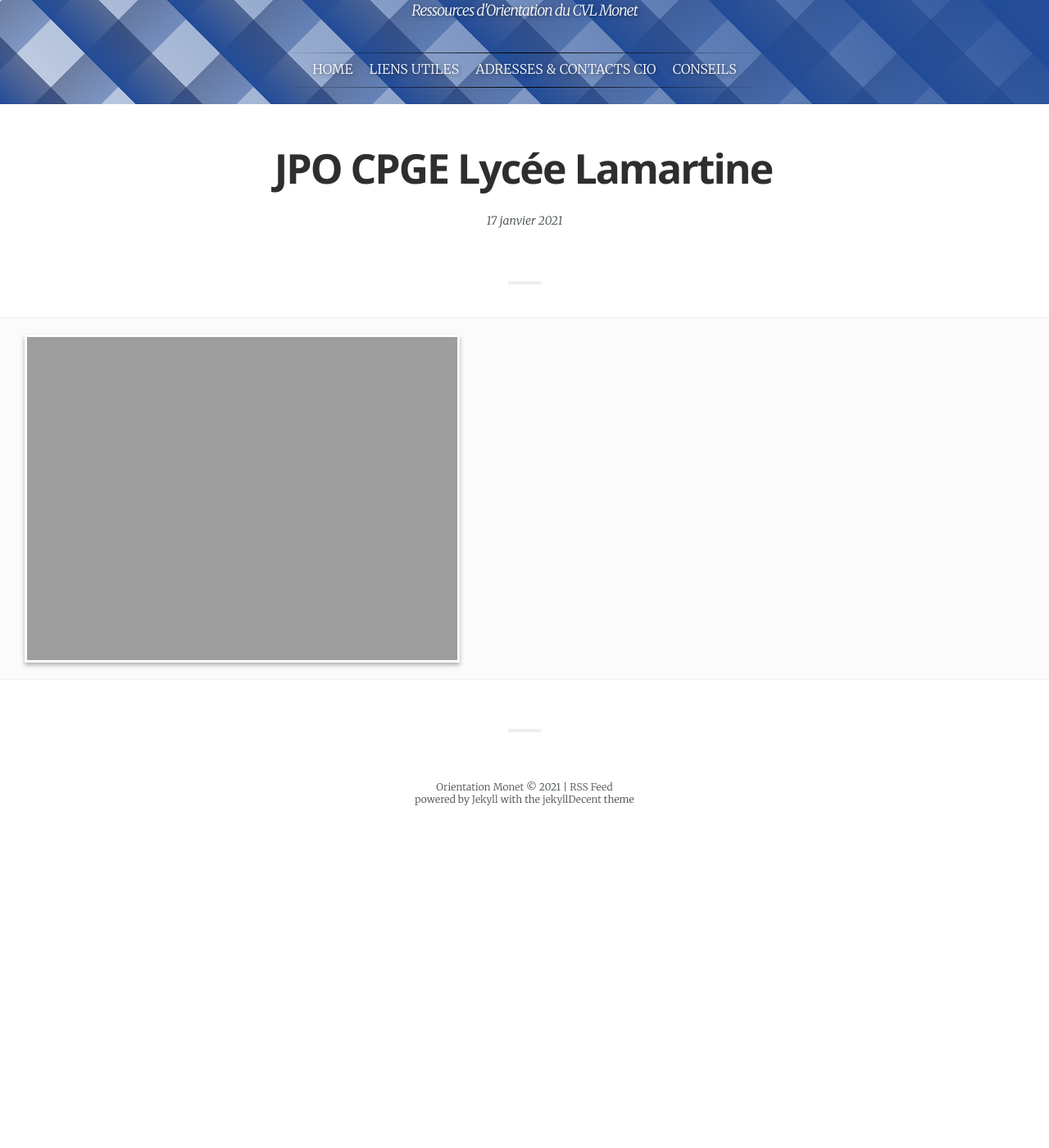
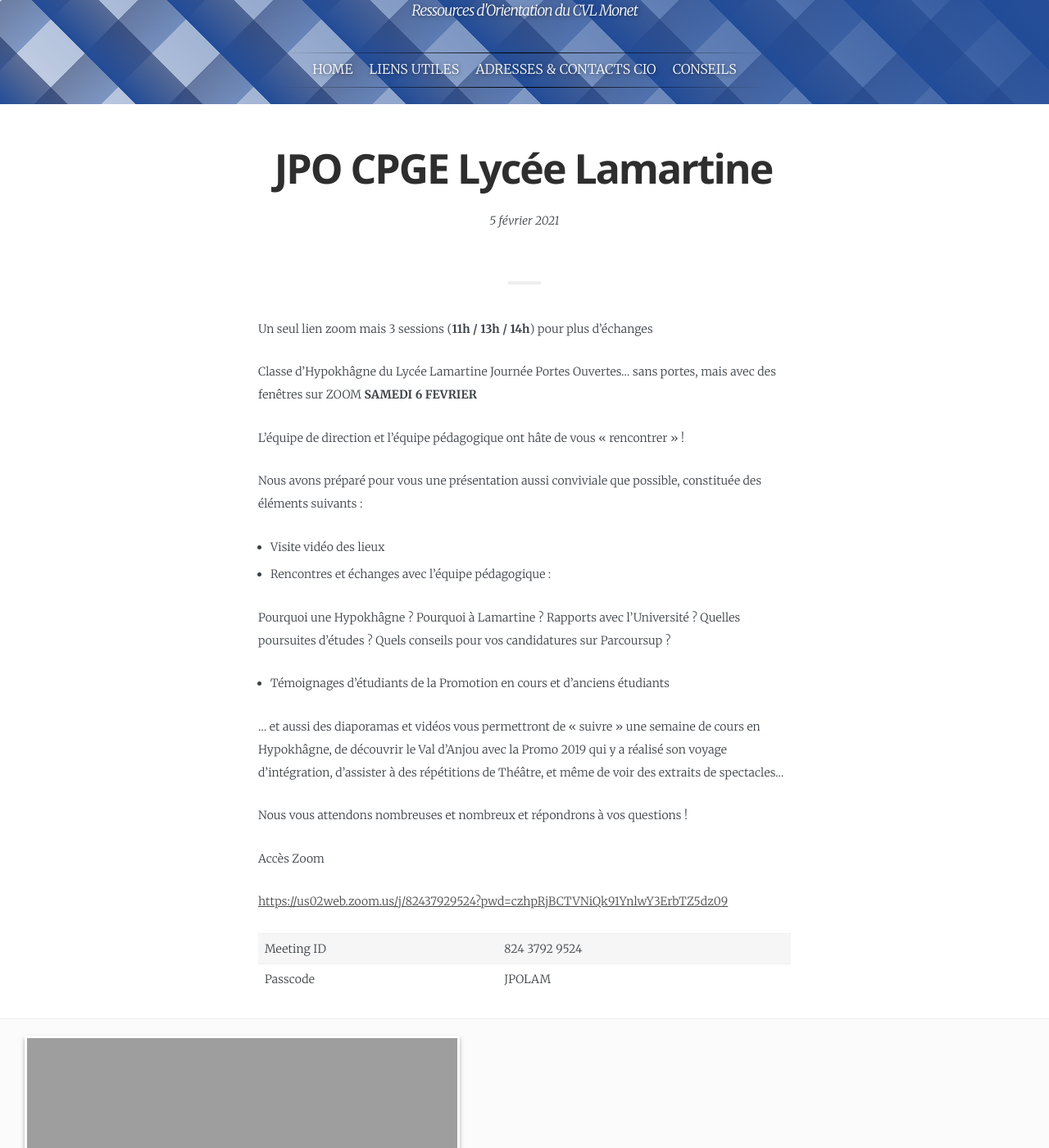
Before and after one commit to cvl-monet/cvl-monet.github.io, a Jekyll site: the page built from _posts/2021-01-17-PO-LAMARTINE.md, in a window 1280 px wide and 1400 px high, scrolled down 245 px. Shown: the whole window at 82% size. Built offline with Jekyll 4.4.1, drawn with Linux system fonts in a browser that asks for light colours; some web fonts are replaced; before the commit the page ends 1249 px from its top, so only the background shows below that.

Commit message:
JPO LAMARTINE update

```diff
--- a/_posts/2021-01-17-PO-LAMARTINE.md
+++ b/_posts/2021-01-17-PO-LAMARTINE.md
@@ -1,13 +1,51 @@
 ---
 layout:            post
 title:             "JPO CPGE Lycée Lamartine"
-date:              2021-01-17 12:27:00 +0100
+date:              2021-02-05 19:26:00 +0100
 tags:              Portes-ouvertes Lamartine
 category:          Portes-ouvertes
 author:            scotthamilton
 language:          fr
 ---
 
+Un seul lien zoom mais 3 sessions (**11h / 13h / 14h**) pour plus d'échanges
+
+Classe d’Hypokhâgne du Lycée Lamartine
+Journée Portes Ouvertes… sans portes, mais avec des fenêtres sur ZOOM
+**SAMEDI 6 FEVRIER**
+
+
+L’équipe de direction et l’équipe pédagogique ont hâte de vous « rencontrer » !
+
+Nous avons préparé pour vous une présentation aussi conviviale que possible, constituée des éléments suivants :
+
+ - Visite vidéo des lieux
+
+ - Rencontres et échanges avec l’équipe pédagogique :
+
+Pourquoi une Hypokhâgne ?
+Pourquoi à Lamartine ?
+Rapports avec l’Université ?
+Quelles poursuites d’études ?
+Quels conseils pour vos candidatures sur Parcoursup ?
+
+
+- Témoignages d’étudiants de la Promotion en cours et d’anciens étudiants
+
+… et aussi des diaporamas et vidéos vous permettront de « suivre » une semaine de cours en Hypokhâgne, de découvrir le Val d’Anjou avec la Promo 2019 qui y a réalisé son voyage d’intégration, d’assister à des répétitions de Théâtre, et même de voir des extraits de spectacles…
+
+ Nous vous attendons nombreuses et nombreux et répondrons à vos questions !
+
+
+
+
+Accès Zoom
+
+[https://us02web.zoom.us/j/82437929524?pwd=czhpRjBCTVNiQk91YnlwY3ErbTZ5dz09](https://us02web.zoom.us/j/82437929524?pwd=czhpRjBCTVNiQk91YnlwY3ErbTZ5dz09)
+
+|Meeting ID| 824 3792 9524|
+|Passcode| JPOLAM|
+
 <div class="album">
    <figure>
       <img src="{{ "/media/img/LAMARTINE/JPO-CPGE-LAMARTINE-2021-6-fev.jpg" | absolute_url }}" />
```
